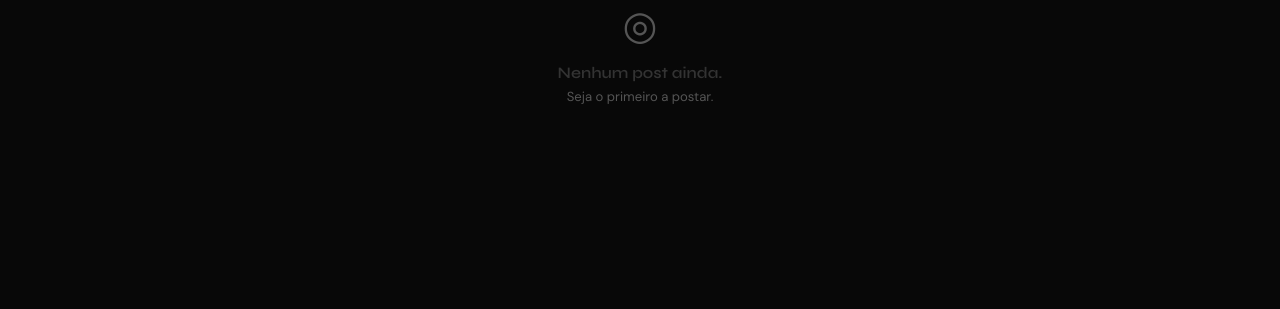
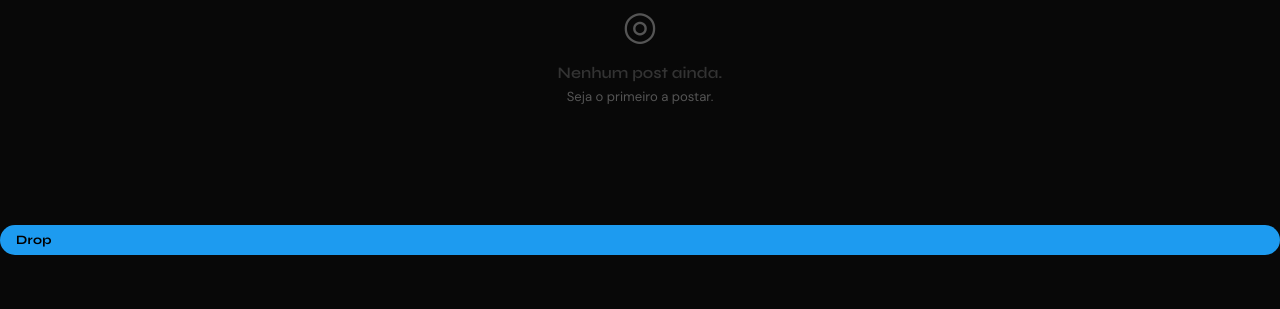
Before and after one commit to SandStormy-pxl/Nexus-v1.0.0.1, a Django app: page / in a window 1280 px wide. Shown: the part 207-516 px from the top of the page. Run offline with Django 5.2, Linux system fonts and the light colour scheme; the visitor is signed in with stand-in values (Sample User, id 1); data that the repository does not hold is empty.

Commit message:
Atualizar o feed.html

```diff
--- a/templates/feed/feed.html
+++ b/templates/feed/feed.html
@@ -343,6 +343,7 @@
       });
     });
   </script>
+  <a href="https://dropv1001.vercel.app" class="btn-users">Drop</a>
 
 </body>
 </html>
```
